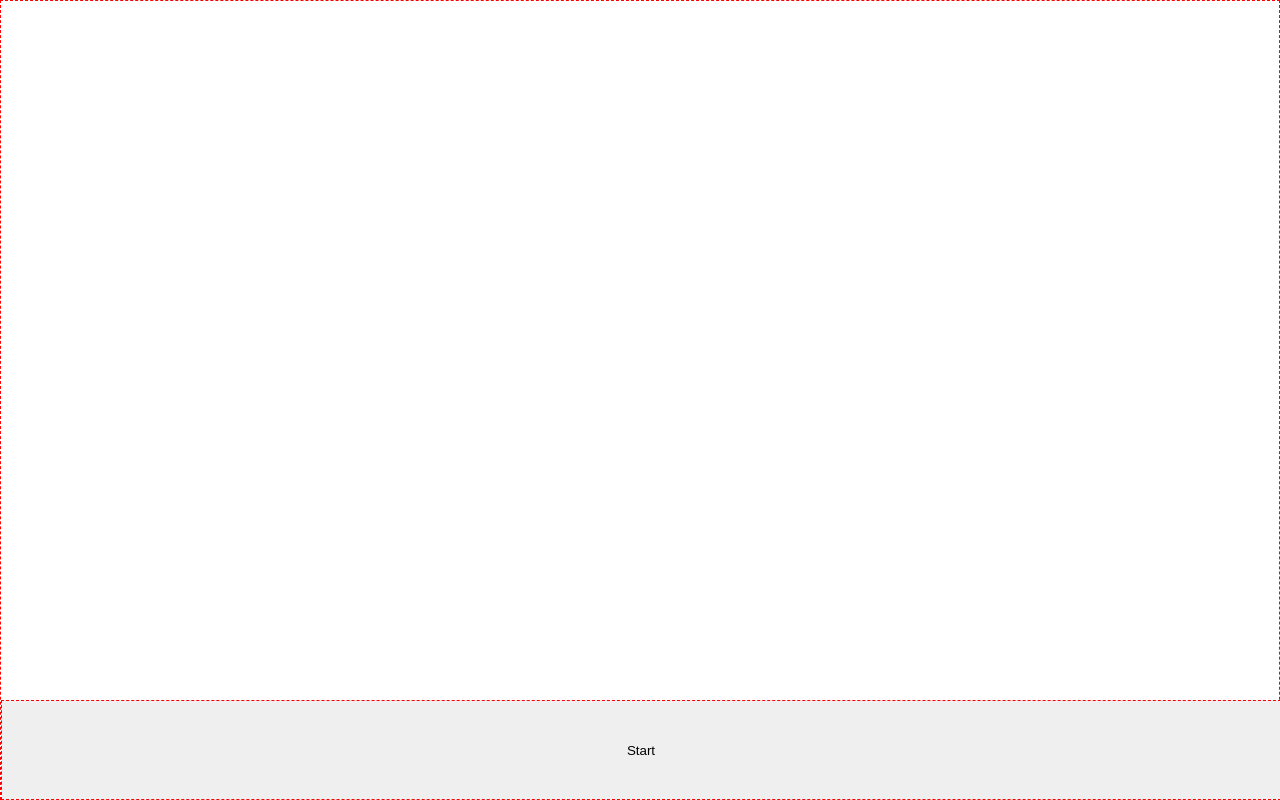
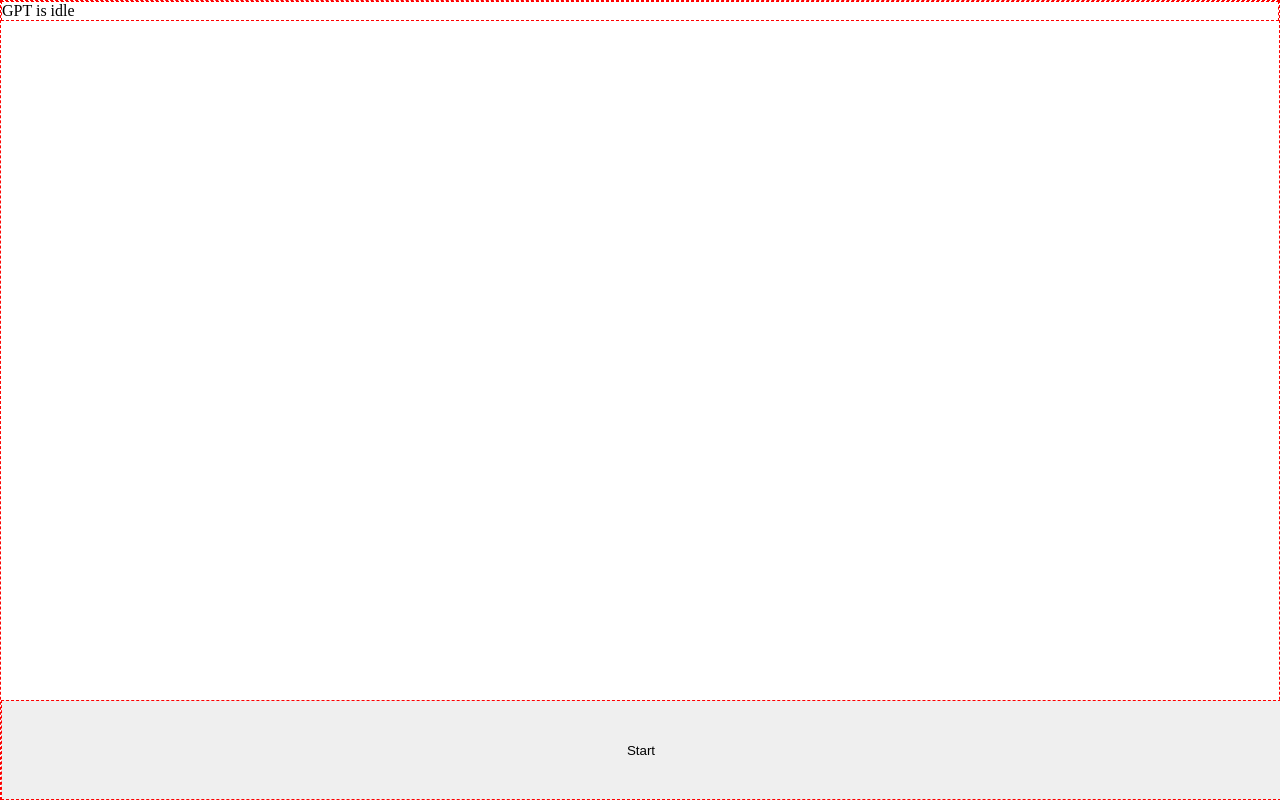
Before and after one commit to fancn21th/tts-core, a React (Vite) app: page / in a window 1280 px wide. Built offline with nearby package versions, Linux system fonts and the light colour scheme.

Commit message:
📦 NEW: GPT state

```diff
--- a/package.json
+++ b/package.json
@@ -4,7 +4,7 @@
   "version": "0.0.0",
   "type": "module",
   "scripts": {
-    "dev": "vite",
+    "dev": "vite --port 8088",
     "build": "tsc && vite build",
     "lint": "eslint . --ext ts,tsx --report-unused-disable-directives --max-warnings 0",
     "preview": "vite preview"
--- a/src/components/Chats.tsx
+++ b/src/components/Chats.tsx
@@ -1,19 +1,30 @@
-import { useRecognition } from "../hooks/";
+import { useRecognition, useChat } from "../hooks/";
 
 const Chats: React.FC = () => {
   const [recognitionState, startRecognition, stopRecognition] =
     useRecognition();
 
+  const [chatState, ask] = useChat();
+
   const onClick = () => {
     if (recognitionState === "idle") {
       startRecognition();
     } else if (recognitionState === "listening") {
-      stopRecognition((result) => console.log(result));
+      stopRecognition(async (result) => {
+        const answer = await ask(result);
+
+        console.log(answer);
+      });
     }
   };
 
   return (
     <div className="chats-container">
+      {/* GPT 状态 */}
+      <div className="gpt-state">
+        {chatState === "idle" ? "GPT is idle" : "GPT is working ..."}
+      </div>
+      {/* 触发录音开始 与 结束录音 */}
       <button className="start-button" onClick={onClick}>
         {recognitionState === "idle" ? "Start" : "Stop"}
       </button>
--- a/src/hooks/index.ts
+++ b/src/hooks/index.ts
@@ -1 +1,2 @@
 export * from "./useRecognition";
+export * from "./useChat";
--- a/src/hooks/useChat.ts
+++ b/src/hooks/useChat.ts
@@ -1,24 +1,17 @@
 import { useState } from "react";
-import { startRecognition, endRecognition } from "../utils";
-import type { RecognitionState } from "../utils";
+import { ask } from "../utils";
+import type { ChatState } from "../utils";
 
 // state manager & proxy
 export function useChat() {
-  const [recognitionState, setRecognitionState] =
-    useState<RecognitionState>("idle");
+  const [chatState, setChatState] = useState<ChatState>("idle");
 
-  const startRecognitionProxy: () => void = () => {
-    startRecognition(() => {
-      setRecognitionState("listening");
-    });
+  const askProxy: (question: string) => Promise<string> = async (question) => {
+    setChatState("progressing");
+    const answer = await ask(question);
+    setChatState("idle");
+    return answer;
   };
 
-  const endRecognitionProxy = (onRecognitionEnd: (text: string) => void) => {
-    endRecognition((text) => {
-      setRecognitionState("idle");
-      onRecognitionEnd(text);
-    });
-  };
-
-  return [recognitionState, startRecognitionProxy, endRecognitionProxy];
+  return [chatState, askProxy];
 }
--- a/src/utils/chat.ts
+++ b/src/utils/chat.ts
@@ -1,6 +1,14 @@
+export type ChatState = "idle" | "progressing";
+
+const delay = (ms: number) => new Promise((resolve) => setTimeout(resolve, ms));
+
 export const ask: (question: string) => Promise<string> = async (
   question: string
 ) => {
   console.log(question);
-  return "今天天气确实不错啊";
+
+  // 模拟网络请求
+  await delay(2000);
+
+  return "GPT:今天天气确实不错啊";
 };
--- a/src/utils/index.ts
+++ b/src/utils/index.ts
@@ -1,3 +1,3 @@
-// export * from "./chat";
+export * from "./chat";
 // export * from "./readaloud";
 export * from "./recognition";
```
